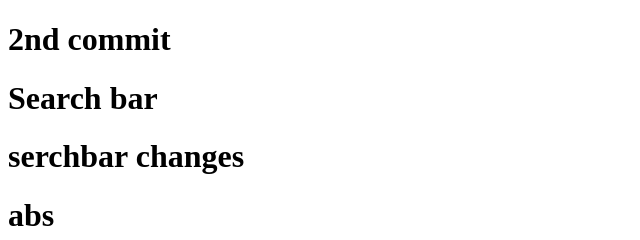
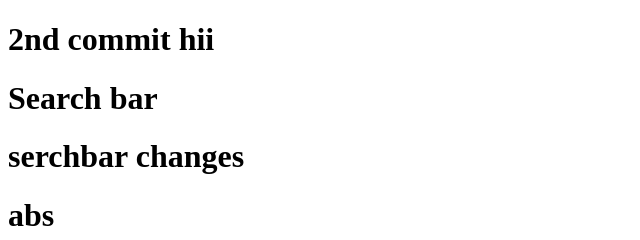
Before and after one commit to mehul455/git-training, a plain HTML site: page home.html in a window 1280 px wide. Shown: the full height of the page, 0-640 px from the left. Drawn offline with Linux system fonts and the light colour scheme.

Commit message:
changes hii

```diff
--- a/home.html
+++ b/home.html
@@ -6,7 +6,7 @@
     <title>Document</title>
 </head>
 <body>
-    <h1>2nd commit</h1>
+    <h1>2nd commit hii</h1>
     <h1>Search bar</h1>
     <h1>serchbar changes</h1>
     <h1>abs</h1>
```
